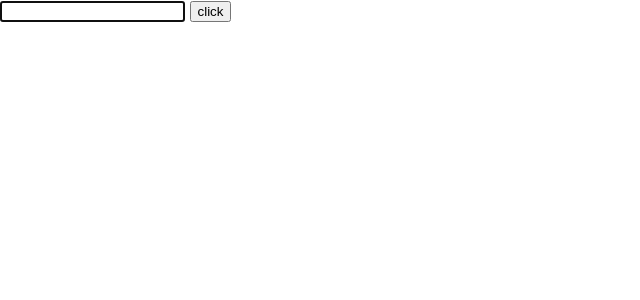
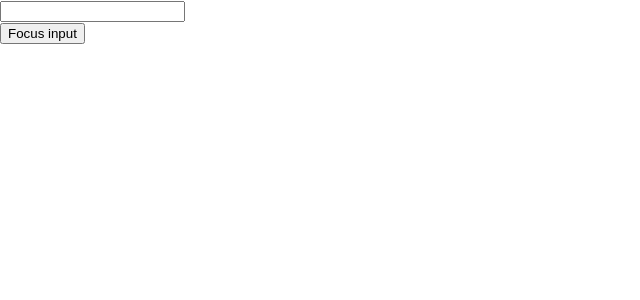
Before and after one commit to RushikeshGaikwad78/ReactJs, a React (Create React App) app in the folder 3tut/: page / in a window 1280 px wide. Shown: the top 300 px of the page, without its empty margins (0-640 px from the left). Built offline with nearby package versions, Linux system fonts and the light colour scheme.

Commit message:
Passing refs frm parent to child component

```diff
--- a/3tut/src/App.js
+++ b/3tut/src/App.js
@@ -7,12 +7,13 @@
 import Purecomponenet from './components/Purecomponenet';
 import Parentcomp from './components/Parentcomp';
 import Refsdemo from './components/Refsdemo';
+import Focusinput from './components/Focusinput';
 
 function App() {
   return (
     <div>
 
-      <Refsdemo/>
+      <Focusinput/>
 
       {/* <Parentcomp/> */}
       {/* memo is same as what pure component is to class component to functional component */}
--- /dev/null
+++ b/3tut/src/components/Focusinput.js
@@ -0,0 +1,25 @@
+import React, { Component } from 'react'
+import Input from './Input'
+
+class Focusinput extends Component {
+    constructor(props) {
+      super(props)
+
+      this.classref = React.createRef();
+    }
+
+    clickhandler = () => {
+        this.classref.current.focusinput();
+    }
+
+  render() {
+    return (
+      <div>
+            <Input ref={this.classref}/>
+            <button onClick={this.clickhandler}>Focus input</button>
+      </div>
+    )
+  }
+}
+
+export default Focusinput
--- /dev/null
+++ b/3tut/src/components/Input.js
@@ -0,0 +1,22 @@
+import React, { Component } from 'react'
+
+class Input extends Component {
+    constructor(props) {
+        super(props)
+        this.inputRef = React.createRef();
+      }
+
+    focusinput(){
+        this.inputRef.current.focus();
+    }
+
+  render() {
+    return (
+      <div>
+            <input type='text' ref={this.inputRef}/>
+      </div>
+    )
+  }
+}
+
+export default Input
```
